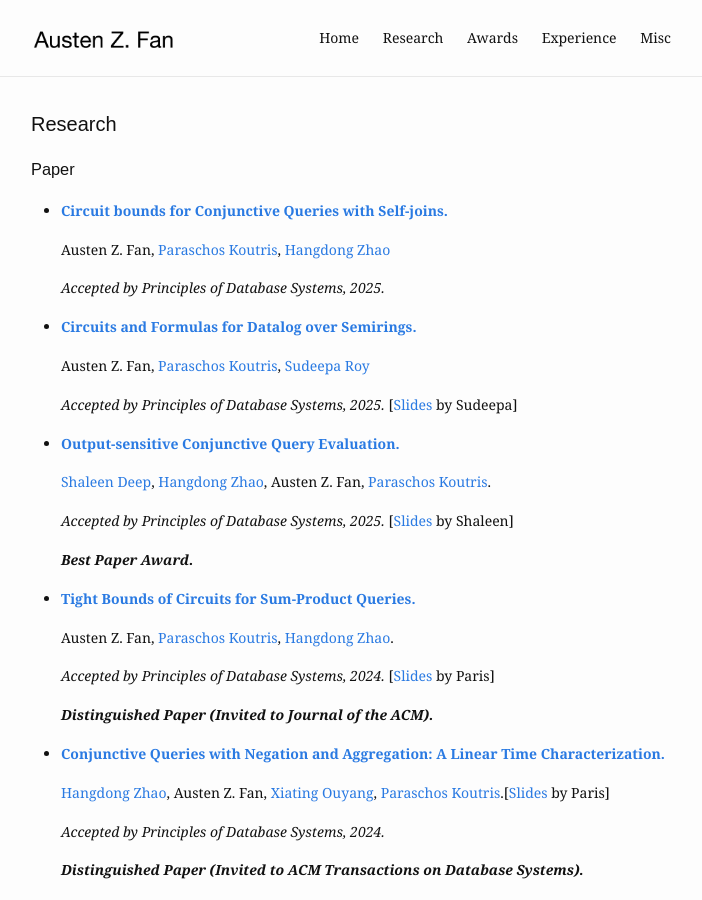
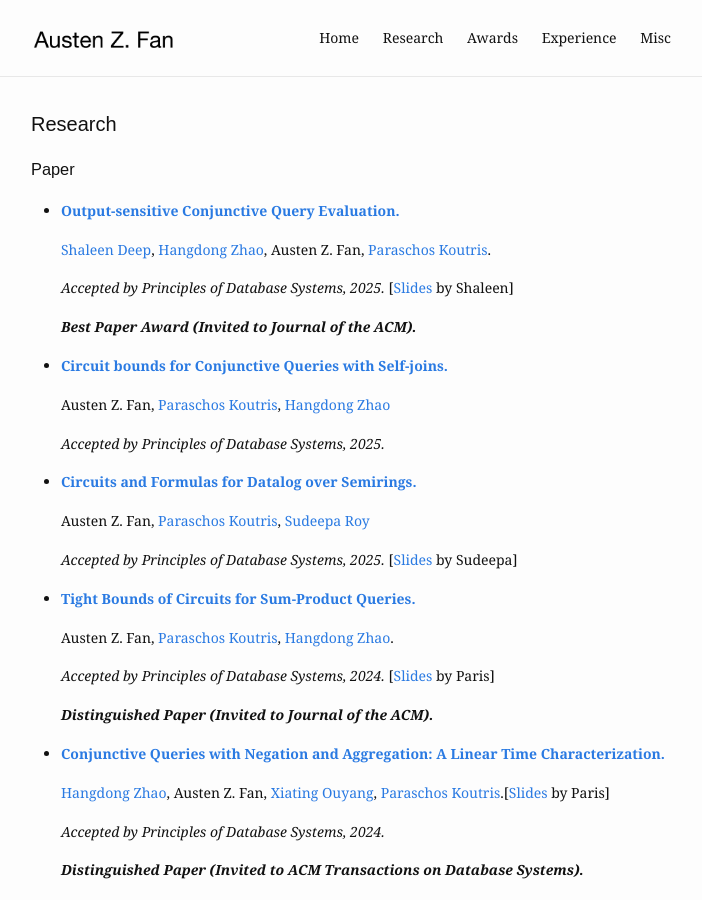
Before and after one commit to Austen-Z-Fan/Austen-Z-Fan.github.io, a Jekyll site: the page built from research.md, in a window 1280 px wide and 900 px high. Shown: the whole window, without its empty margins (289-991 px from the left). Built offline with Jekyll 4.4.1, drawn with Linux system fonts in a browser that asks for light colours; some of the changed lines change nothing that is shown.

Commit message:
Update research.md

```diff
--- a/research.md
+++ b/research.md
@@ -5,6 +5,14 @@ slug: /research
 ---
 
 ### Paper
+* [**Output-sensitive Conjunctive Query Evaluation.**](https://dl.acm.org/doi/10.1145/3695838)
+
+  [Shaleen Deep](https://pages.cs.wisc.edu/~shaleen/), [Hangdong Zhao](https://pages.cs.wisc.edu/~hangdong/), Austen Z. Fan, [Paraschos Koutris](https://pages.cs.wisc.edu/~paris/).
+
+  *Accepted by Principles of Database Systems, 2025.* [[Slides](assets/slides/PODS_2025_Output_Sensitive.pdf) by Shaleen]
+
+  ***Best Paper Award (Invited to Journal of the ACM).***
+
 * [**Circuit bounds for Conjunctive Queries with Self-joins.**]()
 
   Austen Z. Fan, [Paraschos Koutris](https://pages.cs.wisc.edu/~paris/), [Hangdong Zhao](https://pages.cs.wisc.edu/~hangdong/)
@@ -16,14 +24,6 @@ slug: /research
   Austen Z. Fan, [Paraschos Koutris](https://pages.cs.wisc.edu/~paris/), [Sudeepa Roy](https://users.cs.duke.edu/~sudeepa/)
 
   *Accepted by Principles of Database Systems, 2025.* [[Slides](assets/slides/PODS_2025_Datalog_Circuit.pdf) by Sudeepa]
-
-* [**Output-sensitive Conjunctive Query Evaluation.**](https://dl.acm.org/doi/10.1145/3695838)
-
-  [Shaleen Deep](https://pages.cs.wisc.edu/~shaleen/), [Hangdong Zhao](https://pages.cs.wisc.edu/~hangdong/), Austen Z. Fan, [Paraschos Koutris](https://pages.cs.wisc.edu/~paris/).
-
-  *Accepted by Principles of Database Systems, 2025.* [[Slides](assets/slides/PODS_2025_Output_Sensitive.pdf) by Shaleen]
-
-  ***Best Paper Award.***
 
 * [**Tight Bounds of Circuits for Sum-Product Queries.**](https://dl.acm.org/doi/10.1145/3651588)
 
```
